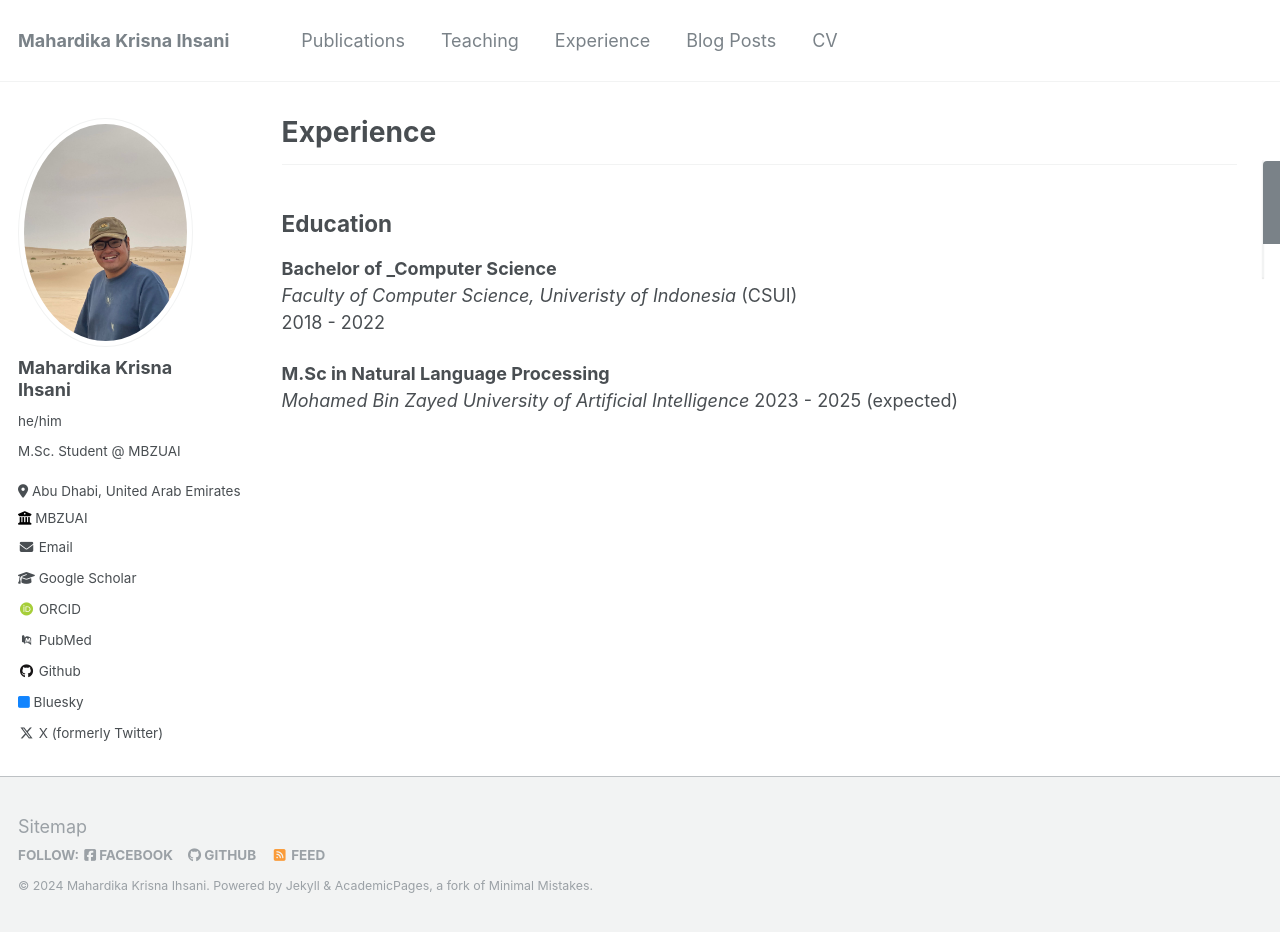
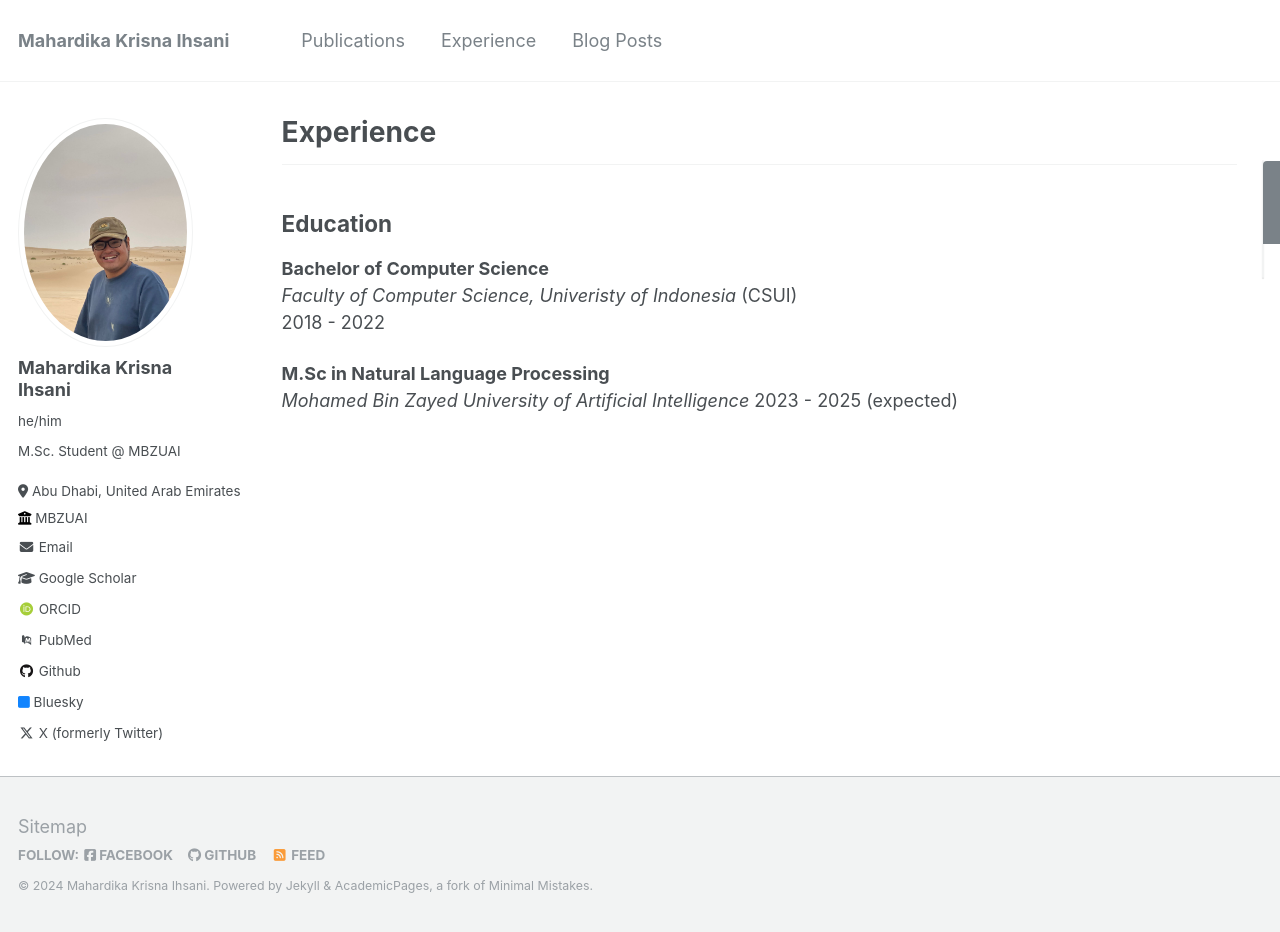
Before and after one commit to codefire53/codefire53.github.io, a Jekyll site: the page built from _pages/experience.md, in a window 1280 px wide and 932 px high. Built offline with Jekyll 4.4.1, drawn with Linux system fonts in a browser that asks for light colours; some web fonts are replaced.

Commit message:
update nav & exp

```diff
--- a/_data/navigation.yml
+++ b/_data/navigation.yml
@@ -2,15 +2,9 @@
 main:
   - title: "Publications"
     url: /publications/
-
-  - title: "Teaching"
-    url: /teaching/
 
   - title: "Experience"
     url: /experience/
 
   - title: "Blog Posts"
     url: /year-archive/
-
-  - title: "CV"
-    url: /cv/
--- a/_pages/experience.md
+++ b/_pages/experience.md
@@ -11,7 +11,7 @@ author_profile: true
 
 Education
 ---
-**Bachelor of _Computer Science**
+**Bachelor of Computer Science**
   *Faculty of Computer Science, Univeristy of Indonesia* (CSUI)
   2018 - 2022
 
```
